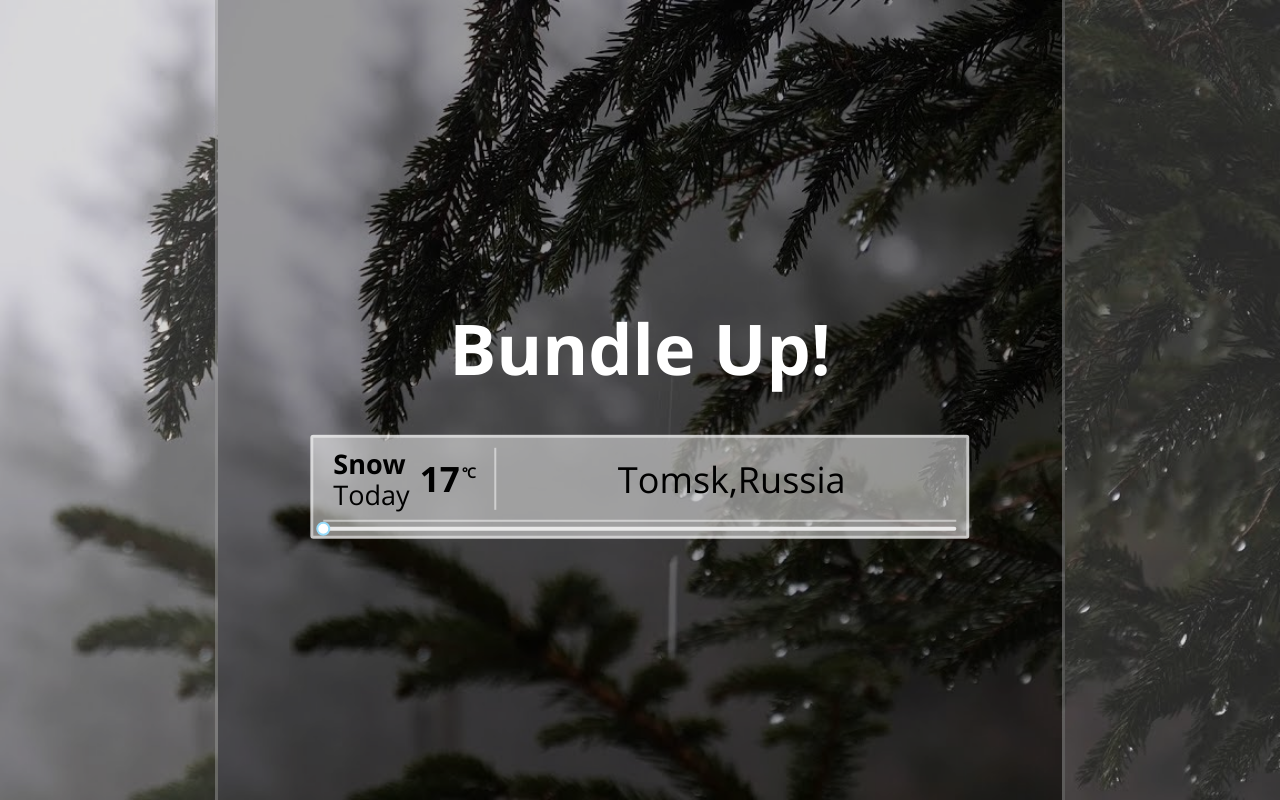
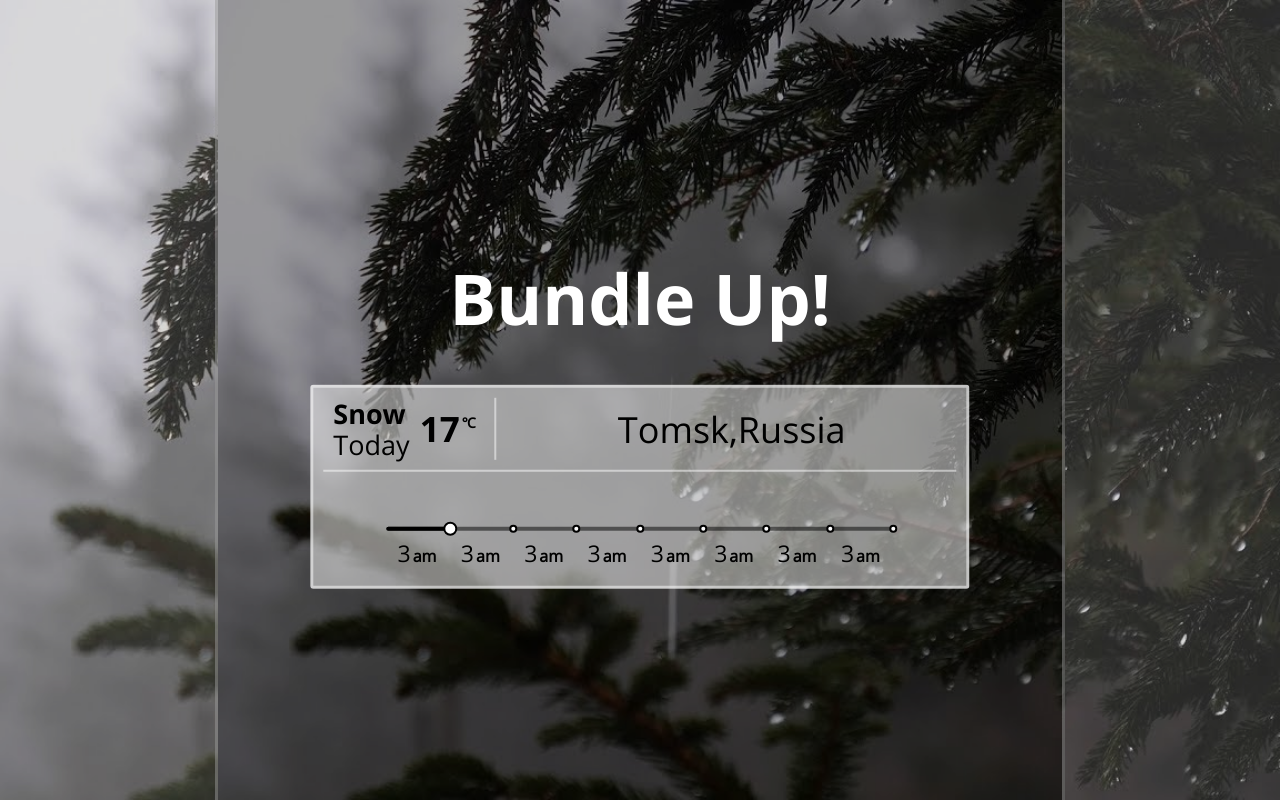
Before and after one commit to vamo089/weather, a React app: page / in a window 1280 px wide. Built offline with nearby package versions, Linux system fonts and the light colour scheme; no server answers; some icons are missing.

Commit message:
weather,the Slider layout

```diff
--- a/src/components/Slider.jsx
+++ b/src/components/Slider.jsx
@@ -5,14 +5,49 @@ import Slider from 'rc-slider';
 import 'rc-slider/assets/index.css';
 const Container = styled.div`
     display: flex;
-    width: 100%;
+    width: ${props => `${props.width }0%`};
+    padding: 50px;
+    margin: auto;
+    .rc-slider-mark{
+    	left: -33px;
+    }
 `;
 
+const railStyle = {
+	backgroundColor: 'rgba(0, 0, 0, 0.5)'
+};
+const trackStyle = {
+	backgroundColor: '#000'
+};
+const dotStyle = {
+	border: '2px solid #000'
+};
+const markStyle = {
+	color: '#000',
+	fontFamily: 'OpenSans,sans-serif',
+	fontSize: '23px',
+	strong:{
+		fontSize: '16px',
+		marginLeft: '2px'
+	}
+};
 
 const Day = () => {
+	let hoursCount = 8;
+	let data = {};
+	for (let i = 0; i < hoursCount; i++) {
+		let step = 100/hoursCount;
+
+
+		data[step * (i + 1)] = {
+			style: markStyle,
+			label: <span>3<strong style={markStyle.strong}>am</strong> </span>,
+		}
+	}
+
 	return (
-		<Container>
-			<Slider min={3} max={10}/>
+		<Container width={hoursCount}>
+			<Slider handleStyle={dotStyle} dotStyle={dotStyle} trackStyle={trackStyle} railStyle={railStyle} marks={data} step={null} />
 		</Container>
 	);
 };
```
